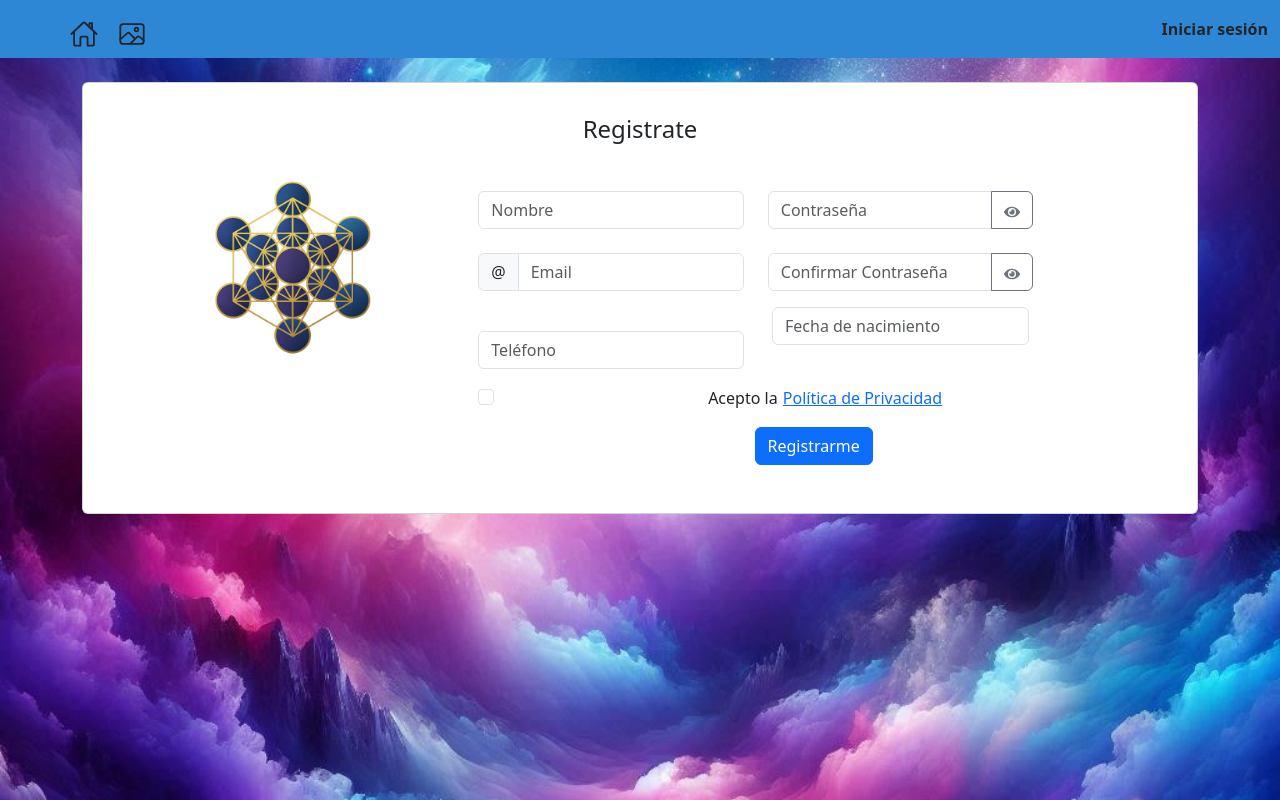
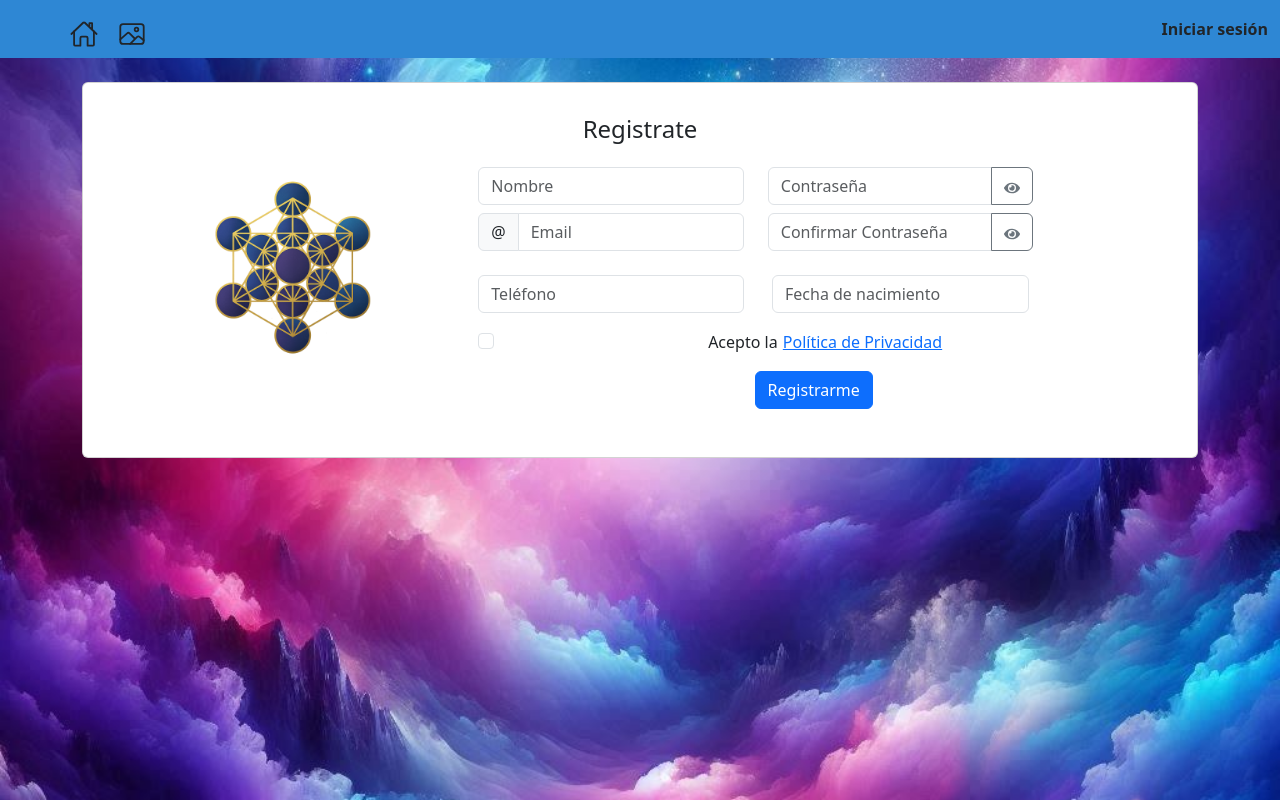
Before and after one commit to AlbertoPueblas/HBTUS-Front-end, a React (Vite) app in the folder hbtus/: page /register in a window 1280 px wide. Built offline with nearby package versions, Linux system fonts and the light colour scheme; no server answers.

Commit message:
arreglos en admin

```diff
--- a/hbtus/src/pages/Register/Register.jsx
+++ b/hbtus/src/pages/Register/Register.jsx
@@ -7,26 +7,26 @@ import Row from 'react-bootstrap/Row';
 import Card from 'react-bootstrap/Card';
 import Container from 'react-bootstrap/Container';
 import { useNavigate } from 'react-router-dom';
-import { newRegister } from "../../services/apiCalls"
+import { newRegister } from "../../services/apiCalls";
 import Image from 'react-bootstrap/Image';
-import MPImage from "../../images/metatron.png"
+import MPImage from "../../images/metatron.png";
 import Privacity from '../../components/ModalPrivacity/ModalPrivacity';
-import { toast } from 'react-toastify';
+import { toast, ToastContainer } from 'react-toastify';
 import { FaEye, FaEyeSlash } from 'react-icons/fa';
 import ReactDatePicker, { registerLocale } from 'react-datepicker';
 import "react-datepicker/dist/react-datepicker.css";
 import { es } from 'date-fns/locale';
-import "./Register"
+import "./Register";
 
 registerLocale("es", es);
 
 export const Register = () => {
-
     const navigate = useNavigate();
 
     const [validated, setValidated] = useState(false);
     const [credentials, setCredentials] = useState({
         firstName: "",
+        lastName: "",
         email: "",
         password: "",
         confirmPassword: "",
@@ -34,12 +34,10 @@ export const Register = () => {
         birthDate: "",
     });
 
-    const [registerTime, setRegisterTime] = useState(null)
     const [acceptedPrivacy, setAcceptedPrivacy] = useState(false);
     const [showPrivacy, setShowPrivacy] = useState(false);
     const [showPassword, setShowPassword] = useState(false);
 
-    // Mostrar la contraseña temporalmente
     const handleShowPasswordTemporarily = () => {
         setShowPassword(true);
         setTimeout(() => setShowPassword(false), 3000);
@@ -62,15 +60,19 @@ export const Register = () => {
             return;
         }
 
+        // Validación de contraseña
         if (credentials.password !== credentials.confirmPassword) {
             toast.error("Las contraseñas no coinciden");
             return;
         }
 
+        // Validación de fecha de nacimiento
+        if (!credentials.birthDate) {
+            toast.error("La fecha de nacimiento es obligatoria");
+            return;
+        }
+
         setValidated(true);
-        const currentDate = new Date();
-        setRegisterTime(currentDate);
-
         await register();
     };
 
@@ -78,12 +80,14 @@ export const Register = () => {
         try {
             const res = await newRegister(credentials);
             if (res.data && res.data.message) {
-                toast.success(res.data.message);
+                toast.success("Compruebe su correo para finalizar el registro, no se olvide de buscar en la carpeta de spam");
             }
-            // Navegar a /home u otra página tras registro
-            // navigate("/home");
+            // Redirigir al inicio tras registro exitoso
+            setTimeout(() => {
+                window.location.href = "https://hbtus.vercel.app/";
+            }, 4000);
         } catch (error) {
-            if (error.response && error.response.data && error.response.data.message === "Email is already in use") {
+            if (error.response?.data?.message === "Email is already in use") {
                 toast.error("Error: Email ya registrado");
             } else {
                 toast.error("Error al registrar");
@@ -93,6 +97,18 @@ export const Register = () => {
 
     return (
         <>
+            <ToastContainer
+                position="top-center"
+                autoClose={3000}
+                hideProgressBar={false}
+                newestOnTop={false}
+                closeOnClick
+                rtl={false}
+                pauseOnFocusLoss
+                draggable
+                pauseOnHover
+                theme="light"
+            />
             <Container className="my-4">
                 <Card className='card'>
                     <h4>Registrate</h4>
@@ -104,8 +120,7 @@ export const Register = () => {
                             <Col xs={12} md={8}>
                                 <Form noValidate validated={validated} onSubmit={handleSubmit}>
                                     <Row className="mb-3">
-                                        <Form.Group as={Col} sm="12" md="5" controlId="validationCustom1">
-                                            <Form.Label></Form.Label>
+                                        <Form.Group as={Col} sm="12" md="5">
                                             <Form.Control
                                                 name="firstName"
                                                 required
@@ -118,8 +133,7 @@ export const Register = () => {
                                                 Introduce un nombre
                                             </Form.Control.Feedback>
 
-                                            <Form.Label></Form.Label>
-                                            <InputGroup hasValidation>
+                                            <InputGroup className="mt-2" hasValidation>
                                                 <InputGroup.Text id="inputGroupPrepend">@</InputGroup.Text>
                                                 <Form.Control
                                                     name="email"
@@ -134,11 +148,9 @@ export const Register = () => {
                                                     Por favor, introduzca un email válido.
                                                 </Form.Control.Feedback>
                                             </InputGroup>
-
                                         </Form.Group>
 
-                                        <Form.Group as={Col} sm="12" md="5" controlId="validationCustom2">
-                                            <Form.Label></Form.Label>
+                                        <Form.Group as={Col} sm="12" md="5">
                                             <InputGroup>
                                                 <Form.Control
                                                     name="password"
@@ -159,8 +171,8 @@ export const Register = () => {
                                             <Form.Control.Feedback type="invalid">
                                                 Debe contener al menos 6 caracteres.
                                             </Form.Control.Feedback>
-                                            <Form.Label></Form.Label>
-                                            <InputGroup>
+
+                                            <InputGroup className="mt-2">
                                                 <Form.Control
                                                     name="confirmPassword"
                                                     required
@@ -177,12 +189,9 @@ export const Register = () => {
                                                     {showPassword ? <FaEyeSlash /> : <FaEye />}
                                                 </Button>
                                             </InputGroup>
-                                            <Form.Control.Feedback type="invalid">
-                                                Debe contener al menos 6 caracteres.
-                                            </Form.Control.Feedback>
                                         </Form.Group>
-                                        <Form.Group as={Col} sm="12" md="5" controlId="validationPhone">
-                                            <Form.Label></Form.Label>
+
+                                        <Form.Group as={Col} sm="12" md="5" className="mt-2">
                                             <Form.Control
                                                 name="phone"
                                                 required
@@ -196,8 +205,7 @@ export const Register = () => {
                                             </Form.Control.Feedback>
                                         </Form.Group>
 
-                                        <Form.Group as={Col} sm="12" md="5" controlId="validationBirthDate">
-                                            <Form.Label></Form.Label>
+                                        <Form.Group as={Col} sm="12" md="5" className="mt-2">
                                             <ReactDatePicker
                                                 selected={credentials.birthDate ? new Date(credentials.birthDate) : null}
                                                 onChange={(date) =>
```
